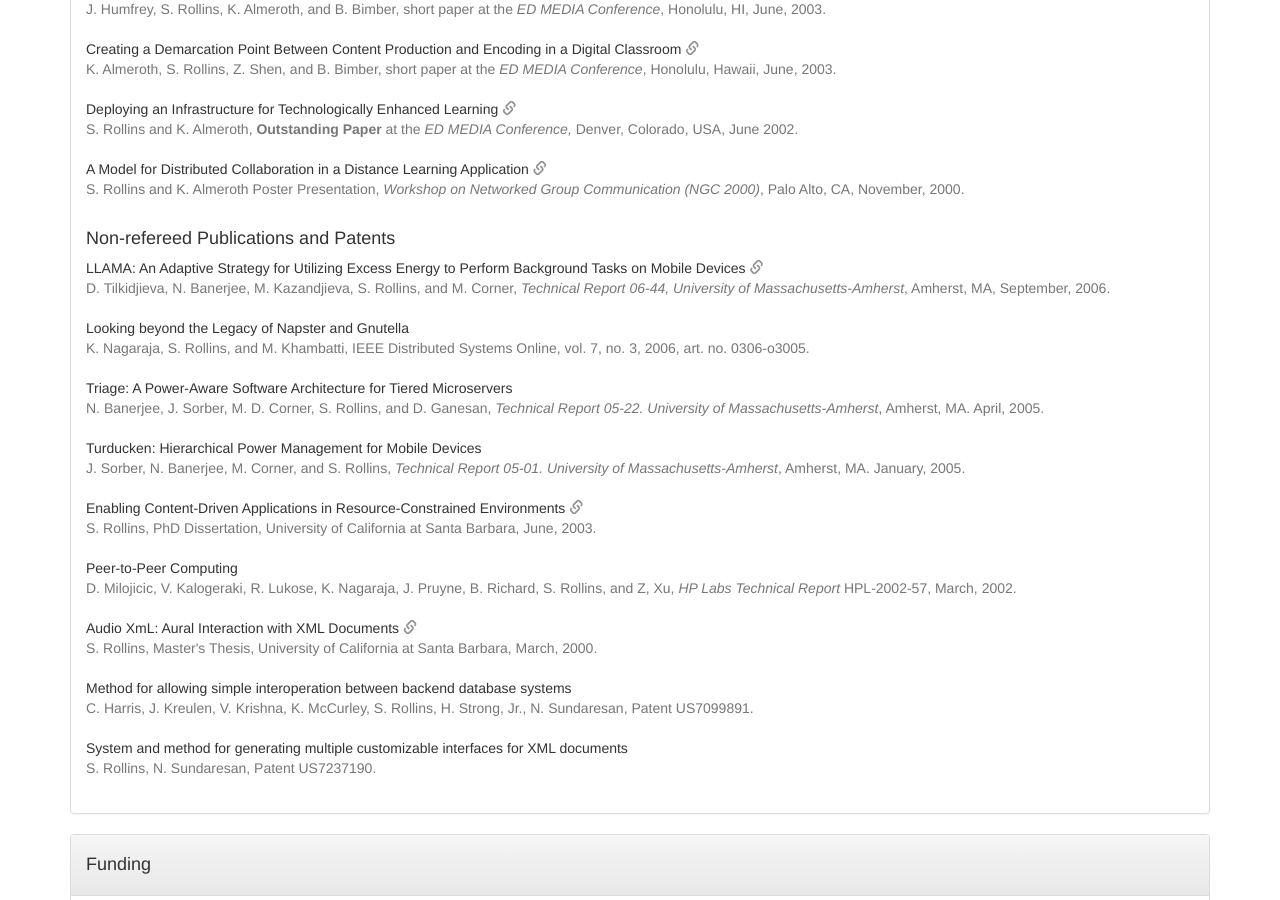
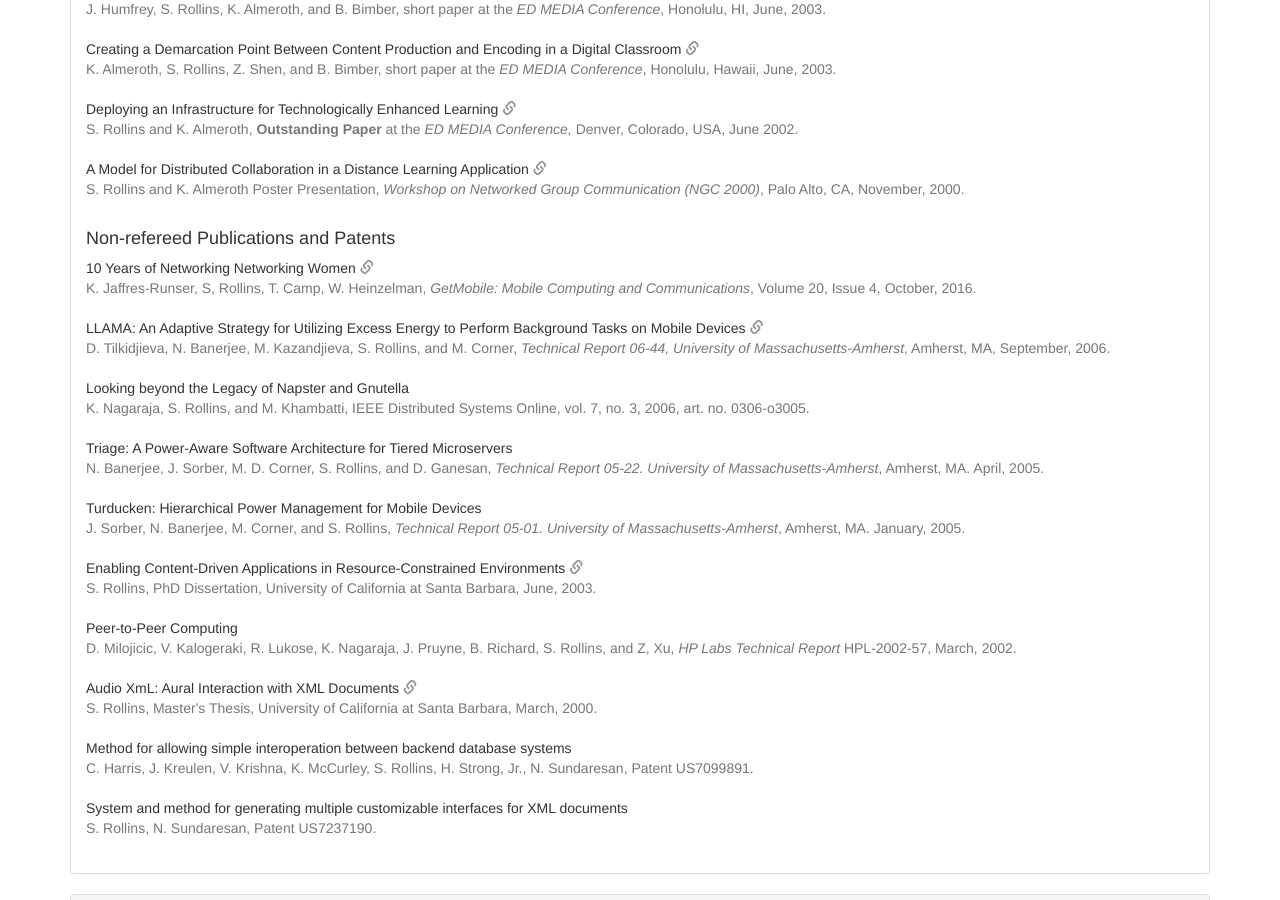
Before and after one commit to srollins/srollins.github.io, a Jekyll site: the page built from vita.html, in a window 1280 px wide and 900 px high, scrolled down 3287 px. Built offline with Jekyll 4.4.1, drawn with Linux system fonts in a browser that asks for light colours.

Commit message:
add link to getmobile article

```diff
--- a/vita.html
+++ b/vita.html
@@ -260,6 +260,10 @@ title: CV
 
 		<h4>Non-refereed Publications and Patents</h4>
 		<table>
+			<tr><td>
+				10 Years of Networking Networking Women <a href="http://dl.acm.org/citation.cfm?id=3081022" class="glyphicon glyphicon-link"></a><br/>
+				<span class="text-muted">K. Jaffres-Runser, S, Rollins, T. Camp, W. Heinzelman, <i>GetMobile: Mobile Computing and Communications</i>, Volume 20, Issue 4, October, 2016.</span><br/><br/>
+			</td></tr>
 			<tr><td>
 				LLAMA: An Adaptive Strategy for Utilizing Excess Energy to Perform Background Tasks on Mobile Devices <a href="http://www.cs.usfca.edu/~srollins/pubs/tilkidjieva_06-44.pdf" class="glyphicon glyphicon-link"></a><br/>
 				<span class="text-muted">D. Tilkidjieva, N. Banerjee, M. Kazandjieva, S. Rollins, and M. Corner, <i>Technical Report 06-44, University of Massachusetts-Amherst</i>, Amherst, MA, September, 2006.</span><br/><br/>
```
